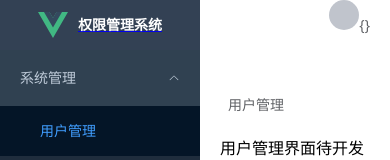
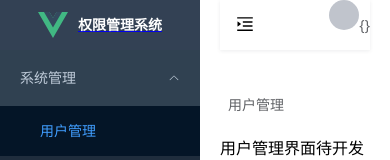
Before and after one commit to yhongliang/vue-mid-back-sys, a Vue app: page /system/User in a window 390 px wide. Shown: the top 160 px of the page. Built offline with nearby package versions, Linux system fonts and the light colour scheme; the HTML template or start-up script is replaced by a standard one.

Commit message:
fix:添加hamburger

```diff
--- /dev/null
+++ b/src/layout/components/Hamburger/index.vue
@@ -0,0 +1,38 @@
+<template>
+    <div style="padding: 0 15px;" @click="toggleClick">
+        <svg :class="{ 'is-active': isActive }" class="hamburger" viewBox="0 0 1024 1024"
+            xmlns="http://www.w3.org/2000/svg" width="64" height="64" fill="currentColor">
+            <path
+                d="M408 442h480c4.4 0 8-3.6 8-8v-56c0-4.4-3.6-8-8-8H408c-4.4 0-8 3.6-8 8v56c0 4.4 3.6 8 8 8zm-8 204c0 4.4 3.6 8 8 8h480c4.4 0 8-3.6 8-8v-56c0-4.4-3.6-8-8-8H408c-4.4 0-8 3.6-8 8v56zm504-486H120c-4.4 0-8 3.6-8 8v56c0 4.4 3.6 8 8 8h784c4.4 0 8-3.6 8-8v-56c0-4.4-3.6-8-8-8zm0 632H120c-4.4 0-8 3.6-8 8v56c0 4.4 3.6 8 8 8h784c4.4 0 8-3.6 8-8v-56c0-4.4-3.6-8-8-8zM142.4 642.1L298.7 519a8.84 8.84 0 0 0 0-13.9L142.4 381.9c-5.8-4.6-14.4-.5-14.4 6.9v246.3a8.9 8.9 0 0 0 14.4 7z" />
+        </svg>
+    </div>
+</template>
+
+<script setup lang="ts">
+defineProps({
+    isActive: {
+        type: Boolean,
+        default: false
+    }
+})
+const emit = defineEmits(['toggleClick'])
+const toggleClick = () => {
+    emit('toggleClick')
+}
+</script>
+
+<style lang="scss" scoped>
+.hamburger {
+    cursor: pointer;
+    width: 20px;
+    height: 20px;
+    display: inline-block;
+    vertical-align: middle;
+    transition: all 0.3s ease-in-out;
+
+    &.is-active {
+        transform: rotate(90deg);
+        transition: all 0.3s ease-in-out;
+    }
+}
+</style>
--- a/src/layout/components/Navbar/index.vue
+++ b/src/layout/components/Navbar/index.vue
@@ -1,6 +1,7 @@
 <template>
     <div>
         <div class="navbar">
+            <hamburger class="hamburger-container" />
             <div class="right-menu">
                 <!-- 用户信息 -->
                 <el-dropdown>
@@ -22,6 +23,7 @@
 <script setup lang="ts">
 import { useUserStore } from '@/stores/user'
 import { useRouter } from 'vue-router'
+import Hamburger from '@/layout/components/Hamburger/index.vue'
 const router = useRouter()
 
 const userStore = useUserStore()
@@ -31,4 +33,24 @@
 }
 </script>
 
-<style scoped></style>
+<style lang="scss" scoped>
+.navbar {
+    height: 50px;
+    overflow: hidden;
+    position: relative;
+    box-shadow: 0 1px 4px rgba(0, 21, 41, 0.08);
+
+    .hamburger-container {
+        line-height: 46px;
+        height: 100%;
+        float: left;
+        cursor: pointer;
+        transition: background 0.3s;
+        -webkit-tap-highlight-color: transparent;
+
+        &:hover {
+            background: rgba(0, 0, 0, 0.025);
+        }
+    }
+}
+</style>
```
Also changed, not shown: src/stores/app.ts (added).
